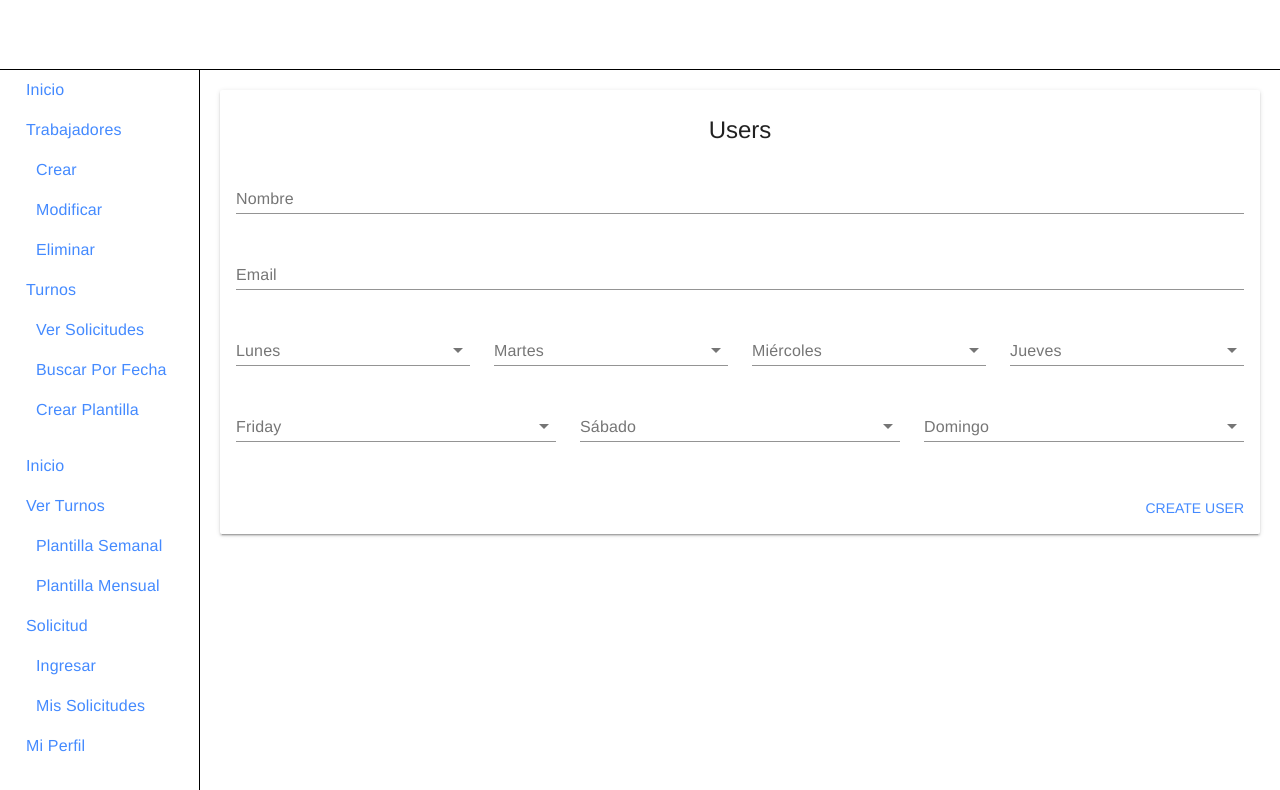
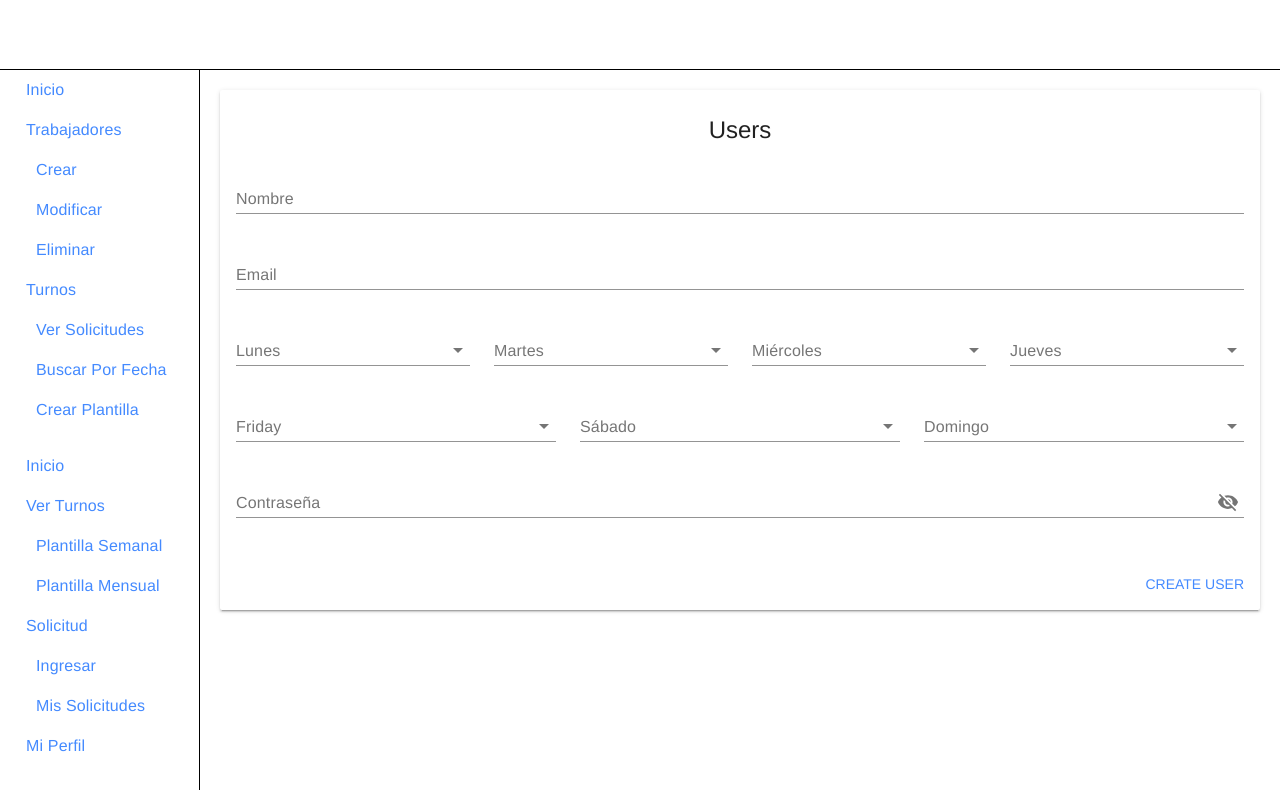
Before and after one commit to MatiasPineda/asignaciondeturnos, a Vue app: page /crear in a window 1280 px wide. Shown: the top 790 px of the page. Built offline with nearby package versions, Linux system fonts and the light colour scheme.

Commit message:
password

```diff
--- a/src/views/Crear.vue
+++ b/src/views/Crear.vue
@@ -21,7 +21,7 @@
           <md-field :class="getValidationClass('email')">
             <label for="email">Email</label>
             <md-input type="email" name="email" id="email" autocomplete="email" v-model="form.email" :disabled="sending" />
-            <span class="md-error" v-if="!$v.form.email.required">The email is required</span>
+            <span class="md-error" v-if="!$v.form.email.required">Se requiere email</span>
             <span class="md-error" v-else-if="!$v.form.email.email">Invalid email</span>
           </md-field>
 
@@ -125,6 +125,11 @@
             </div>
           </div>
 
+          <md-field>
+            <label>Contraseña</label>
+            <md-input v-model="password" type="password"></md-input>
+          </md-field>
+
 
         </md-card-content>
 
@@ -161,7 +166,8 @@
           thursday: null,
           friday: null,
           saturday: null,
-          sunday: null
+          sunday: null,
+          password: null
         },
         userSaved: false,
         sending: false,
@@ -183,6 +189,10 @@
           email: {
             required,
             email
+          },
+          password: {
+            required,
+            minLength: minLength(8)
           }
         }
       },
```
